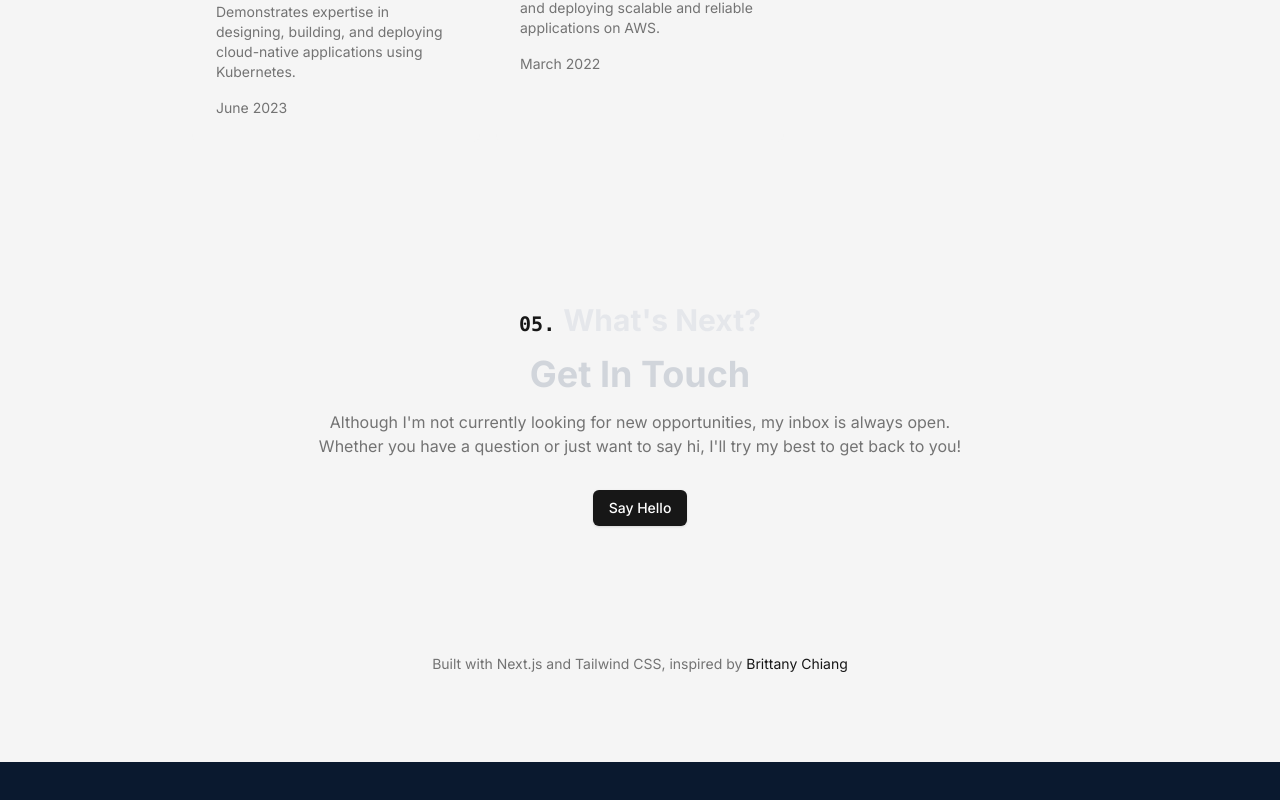
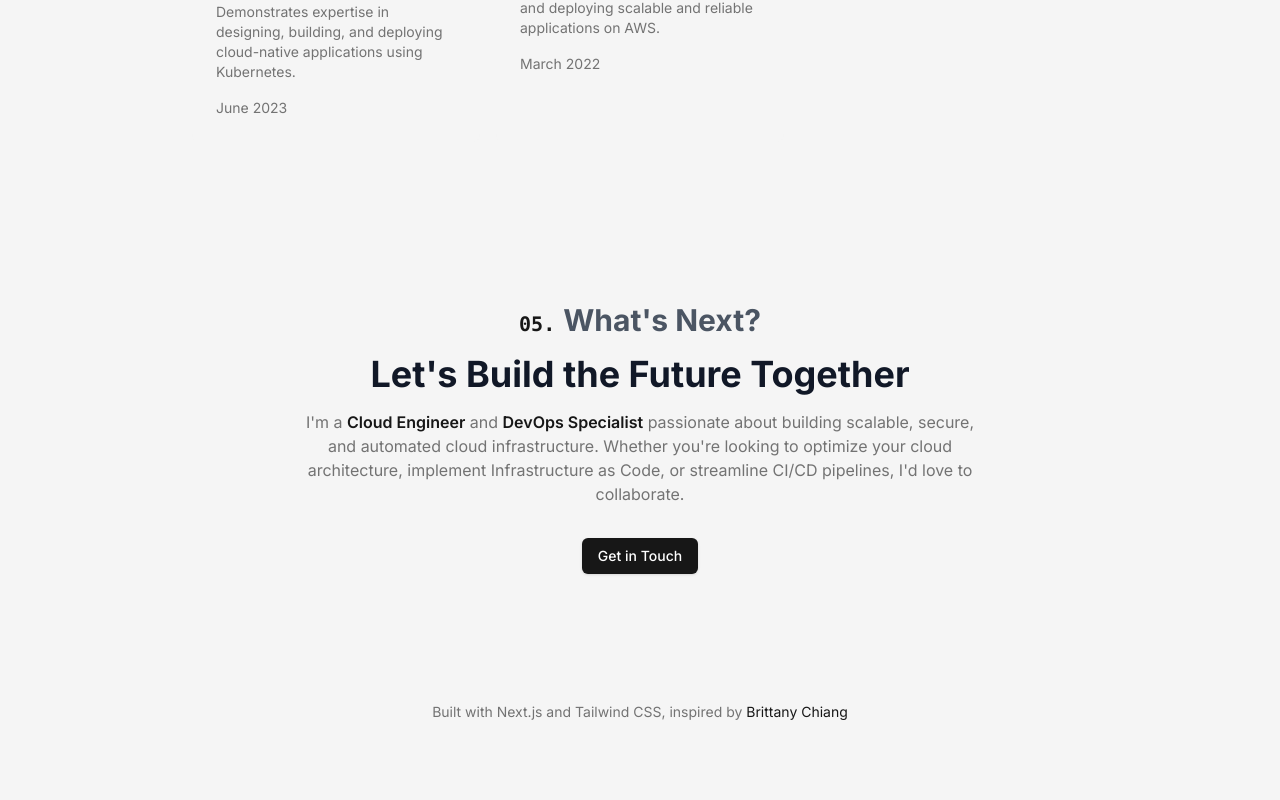
Before and after one commit to jacegonzales25/portfolio, a Next.js app: page / in a window 1280 px wide. Shown: the part 4076-4876 px from the top of the page. Before the commit the page ends 4838 px from the top, so only its background shows below. Built offline with nearby package versions, Linux system fonts and the light colour scheme.

Commit message:
fix: changed styles and headings for the contact me

```diff
--- a/app/layout.tsx
+++ b/app/layout.tsx
@@ -6,8 +6,8 @@ import type React from "react" // Import React
 const inter = Inter({ subsets: ["latin"] })
 
 export const metadata: Metadata = {
-  title: "Your Portfolio",
-  description: "Personal portfolio showcasing your work and experience",
+  title: "Jace L. Gonzales",
+  description: "Jace L. Gonzales' portfolio",
 }
 
 export default function RootLayout({
--- a/components/contact.tsx
+++ b/components/contact.tsx
@@ -1,25 +1,33 @@
-import { Button } from "@/components/ui/button"
-import Link from "next/link"
+import { Button } from "@/components/ui/button";
+import Link from "next/link";
 
 export function Contact() {
   return (
     <section id="contact" className="py-20 max-w-2xl mx-auto text-center">
       <div className="animate-fade-up" style={{ animationDelay: "100ms" }}>
-        <h2 className="text-3xl font-bold text-gray-200 mb-4">
+        <h2 className="text-3xl font-bold text-gray-600 mb-4">
           <span className="text-primary font-mono text-xl mr-2">05.</span>
           What&apos;s Next?
         </h2>
-        <h3 className="text-4xl font-bold mb-4">Get In Touch</h3>
+        <h3 className="text-4xl font-bold mb-4 text-gray-900">
+          Let&apos;s Build the Future Together
+        </h3>{" "}
         <p className="text-muted-foreground mb-8">
-          Although I&apos;m not currently looking for new opportunities, my inbox is always open. Whether you have a question
-          or just want to say hi, I&apos;ll try my best to get back to you!
+          I&apos;m a <span className="text-primary font-semibold">Cloud Engineer</span> and{" "}
+          <span className="text-primary font-semibold">DevOps Specialist</span> passionate about building scalable,
+          secure, and automated cloud infrastructure. Whether you&apos;re looking to optimize your cloud architecture,
+          implement Infrastructure as Code, or streamline CI/CD pipelines, I&apos;d love to collaborate.
         </p>
         <Button asChild className="mb-32">
-          <a href="mailto:your.email@example.com">Say Hello</a>
+          <a href="mailto:jacegonzales25@gmail.com">Get in Touch</a>
         </Button>
       </div>
 
-      <footer className="text-center text-muted-foreground text-sm animate-fade-up" style={{ animationDelay: "200ms" }}>
+
+      <footer
+        className="text-center text-muted-foreground text-sm animate-fade-up"
+        style={{ animationDelay: "200ms" }}
+      >
         <p className="mb-2">
           Built with Next.js and Tailwind CSS, inspired by{" "}
           <Link
@@ -33,5 +41,5 @@ export function Contact() {
         </p>
       </footer>
     </section>
-  )
+  );
 }
```
